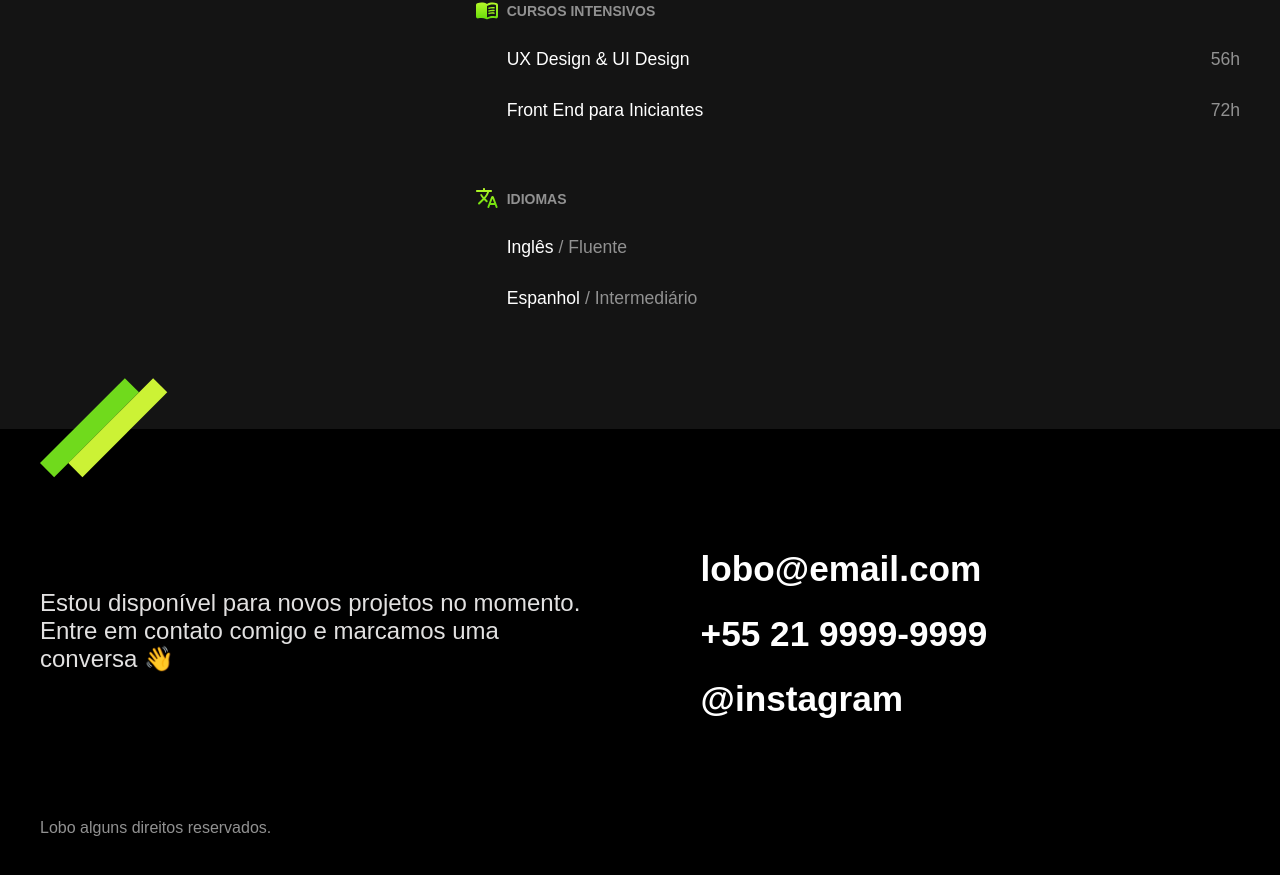
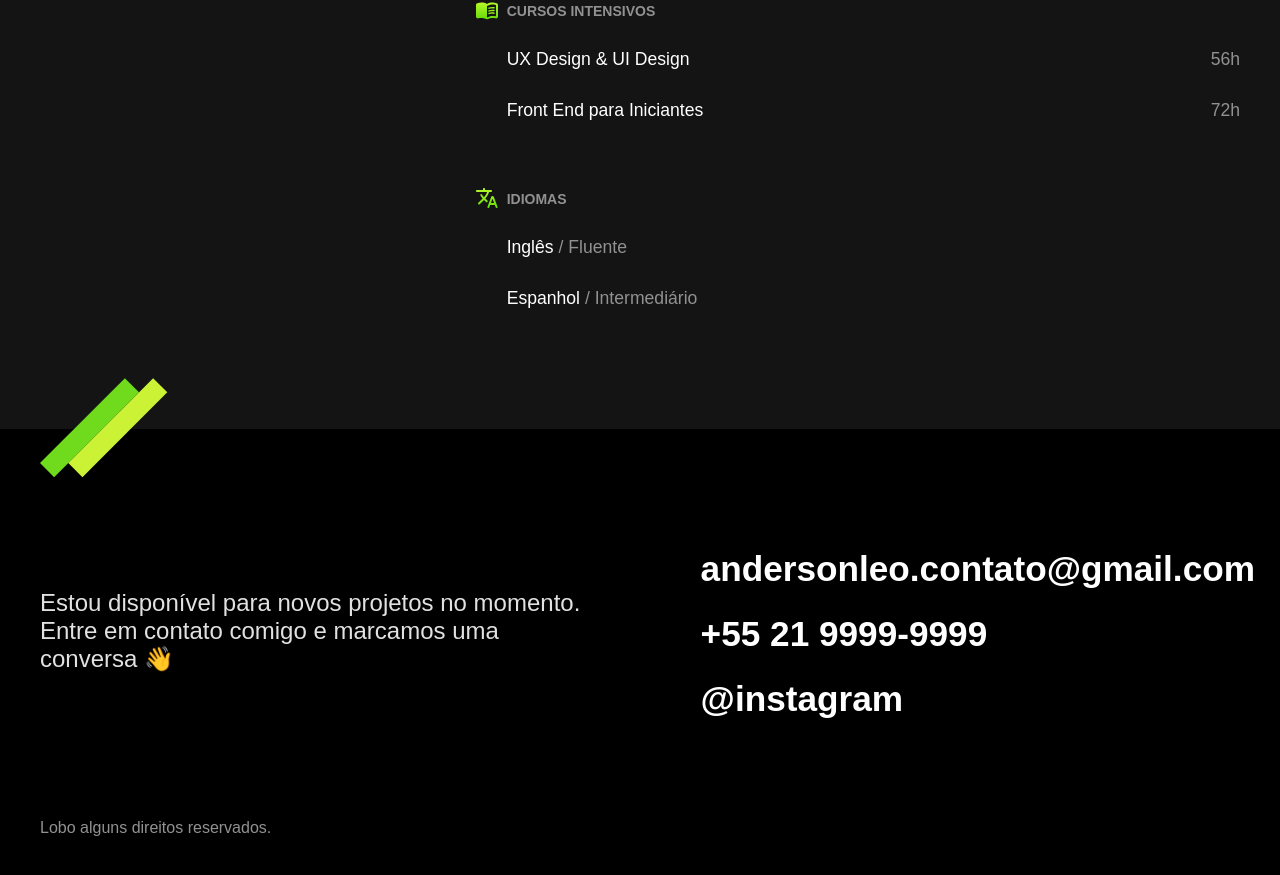
Before and after one commit to AndersonOfficial/andersonofficial.github.io, a plain HTML site: page index.html in a window 1280 px wide. Shown: the part 1977-2852 px from the top of the page. Drawn offline with Linux system fonts and the light colour scheme.

Commit message:
nome email

```diff
--- a/index.html
+++ b/index.html
@@ -117,7 +117,7 @@
     <div class="rodape-tudo">
       <p class="rodape-texto">Estou disponível para novos projetos no momento. Entre em contato comigo e marcamos uma conversa 👋</p>
       <ul class="rodape-contato">
-        <li>lobo@email.com</li>
+        <li>andersonleo.contato@gmail.com</li>
         <li>+55 21 9999-9999</li>
         <li>@instagram</li>
       </ul>
```
